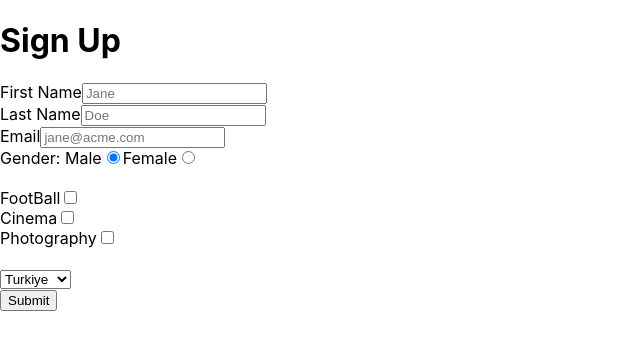
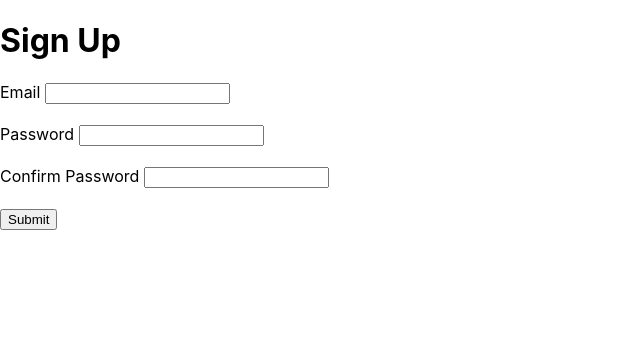
Before and after one commit to SAslan8006/ReactDersleri, a React (Create React App) app: page / in a window 1280 px wide. Shown: the top 350 px of the page, without its empty margins (0-640 px from the left). Built offline with nearby package versions, Linux system fonts and the light colour scheme.

Commit message:
Form Validasyonları - 1

```diff
--- a/package.json
+++ b/package.json
@@ -12,7 +12,8 @@
     "react-dom": "^18.2.0",
     "react-router-dom": "^6.22.1",
     "react-scripts": "5.0.1",
-    "web-vitals": "^2.1.4"
+    "web-vitals": "^2.1.4",
+    "yup": "^1.3.3"
   },
   "scripts": {
     "start": "react-scripts start",
--- a/src/App.js
+++ b/src/App.js
@@ -1,81 +1,11 @@
-import React, { useState, useEffect } from 'react';
-import { useFormik } from 'formik'
+import React from 'react';
+import Signup from './formik/src/components/Signup';
 
 function App() {
-  const { handleChange, handleSubmit, values } = useFormik({
-    initialValues: {
-      firstName: "",
-      lastName: "",
-      email: "",
-      gender: "male",
-      hobies: [],
-      country: "Turkiye",
-    },
 
-    onSubmit: (values) => {
-      alert(JSON.stringify(values, null, 2));
-    },
-  });
   return (
     <div className='App'>
-      <h1>Sign Up</h1>
-      <form onSubmit={handleSubmit}>
-        <label htmlFor='firstName'>First Name</label>
-        <input
-          id='firstName'
-          name='firstName'
-          placeholder='Jane'
-          onChange={handleChange}
-          value={values.firstName}
-        />
-        <br />
-
-        <label htmlFor='lastName'>Last Name</label>
-        <input
-          id='lastName'
-          name='lastName'
-          placeholder='Doe'
-          onChange={handleChange}
-          value={values.lastName}
-        />
-        <br />
-
-        <label htmlFor='email'>Email</label>
-        <input
-          id='email'
-          name='email'
-          placeholder='jane@acme.com'
-          type='email'
-          onChange={handleChange}
-          value={values.email}
-        />
-        <br />
-        <label htmlFor='gender'>Gender: </label>
-        <span>Male</span>
-        <input type='radio' name='gender' value='male' onChange={handleChange} checked={values.gender === "male"} />
-        <span>Female</span>
-        <input type='radio' name='gender' value='female' onChange={handleChange} checked={values.gender === "female"} />
-        <br />
-        <br />
-        <div> FootBall
-          <input type="checkbox" name='hobbies' value="Futbool" onChange={handleChange} />
-        </div>
-        <div> Cinema
-          <input type="checkbox" name='hobbies' value="Cinema" onChange={handleChange} />
-        </div>
-        <div> Photography
-          <input type="checkbox" name='hobbies' value="Photography" onChange={handleChange} />
-        </div>
-        <br />
-        <select name='country' value={values.country} onChange={handleChange} >
-          <option value="Turkiye">Turkiye</option>
-          <option value="engeland">İngiltere</option>
-          <option value="usa">Amerika</option>
-        </select>
-        <br />
-        <button type='submit'>Submit</button>
-      </form>
-
+      <Signup />
     </div>
   );
 }
--- a/src/formik/src/App.css
+++ b/src/formik/src/App.css
@@ -1,47 +1,7 @@
 .App {
   text-align: center;
+  justify-items: center;
 }
-
-.App-logo {
-  height: 40vmin;
-  pointer-events: none;
-}
-
-@media (prefers-reduced-motion: no-preference) {
-  .App-logo {
-    animation: App-logo-spin infinite 20s linear;
-  }
-}
-
-.App-header {
-  background-color: #282c34;
-  min-height: 100vh;
-  display: flex;
-  flex-direction: column;
-  align-items: center;
-  justify-content: center;
-  font-size: calc(10px + 2vmin);
-  color: white;
-}
-
-.App-link {
-  color: #61dafb;
-}
-
-@keyframes App-logo-spin {
-  from {
-    transform: rotate(0deg);
-  }
-
-  to {
-    transform: rotate(360deg);
-  }
-}
-
-.labels>label {
+label {
   display: block;
 }
-
-.error {
-  color: red;
-}
--- /dev/null
+++ b/src/formik/src/components/Signup.js
@@ -0,0 +1,48 @@
+import { useFormik } from 'formik';
+import React from 'react'
+import validationSchema from './Validation';
+function Signup() {
+    const { handleChange, handleSubmit, values } = useFormik({
+        initialValues: {
+            email: "",
+            password: "",
+            passwordConfirm: "",
+
+        },
+
+        onSubmit: (values) => {
+            alert(JSON.stringify(values, null, 2));
+        },
+        validationSchema,
+    });
+    return (
+        <div>  <h1>Sign Up</h1>
+            <form onSubmit={handleSubmit}>
+
+                <label > Email </label>
+                <input
+                    name='email'
+                    onChange={handleChange}
+                    value={values.email}
+                />
+                <br /><br />
+                <label > Password </label>
+                <input
+                    name='password'
+                    onChange={handleChange}
+                    value={values.password}
+                /><br /><br />
+                <label > Confirm Password </label>
+                <input
+                    name='passwordConfirm'
+                    onChange={handleChange}
+                    value={values.passwordConfirm}
+                /><br />
+                <br />
+                <button type='submit'>Submit</button>
+            </form>
+        </div>
+    )
+}
+
+export default Signup
```
Also changed, not shown: src/formik/src/components/UseFormik.js (added, +83 -0 lines), 2 other files (tests, documents, lock files or other folders).
